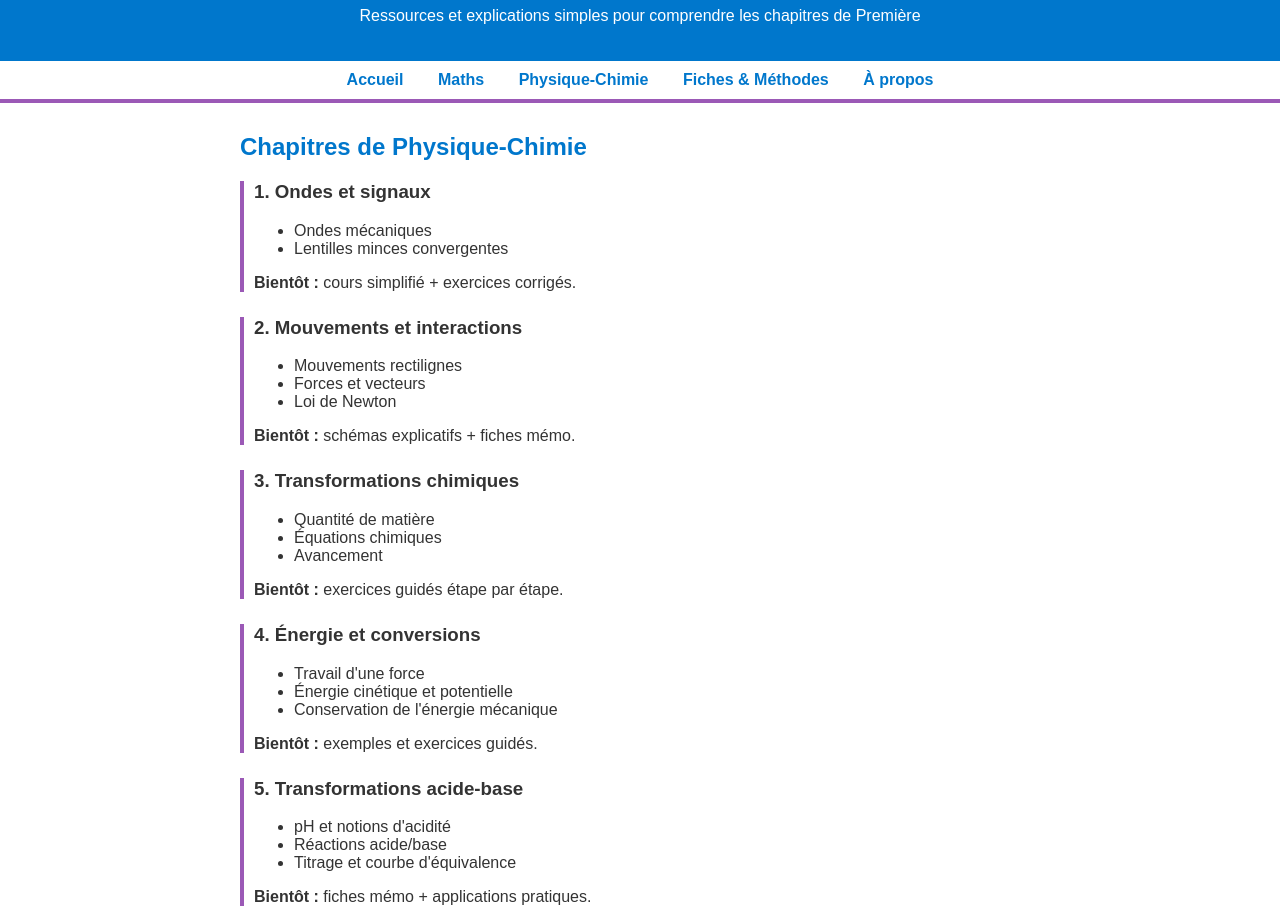
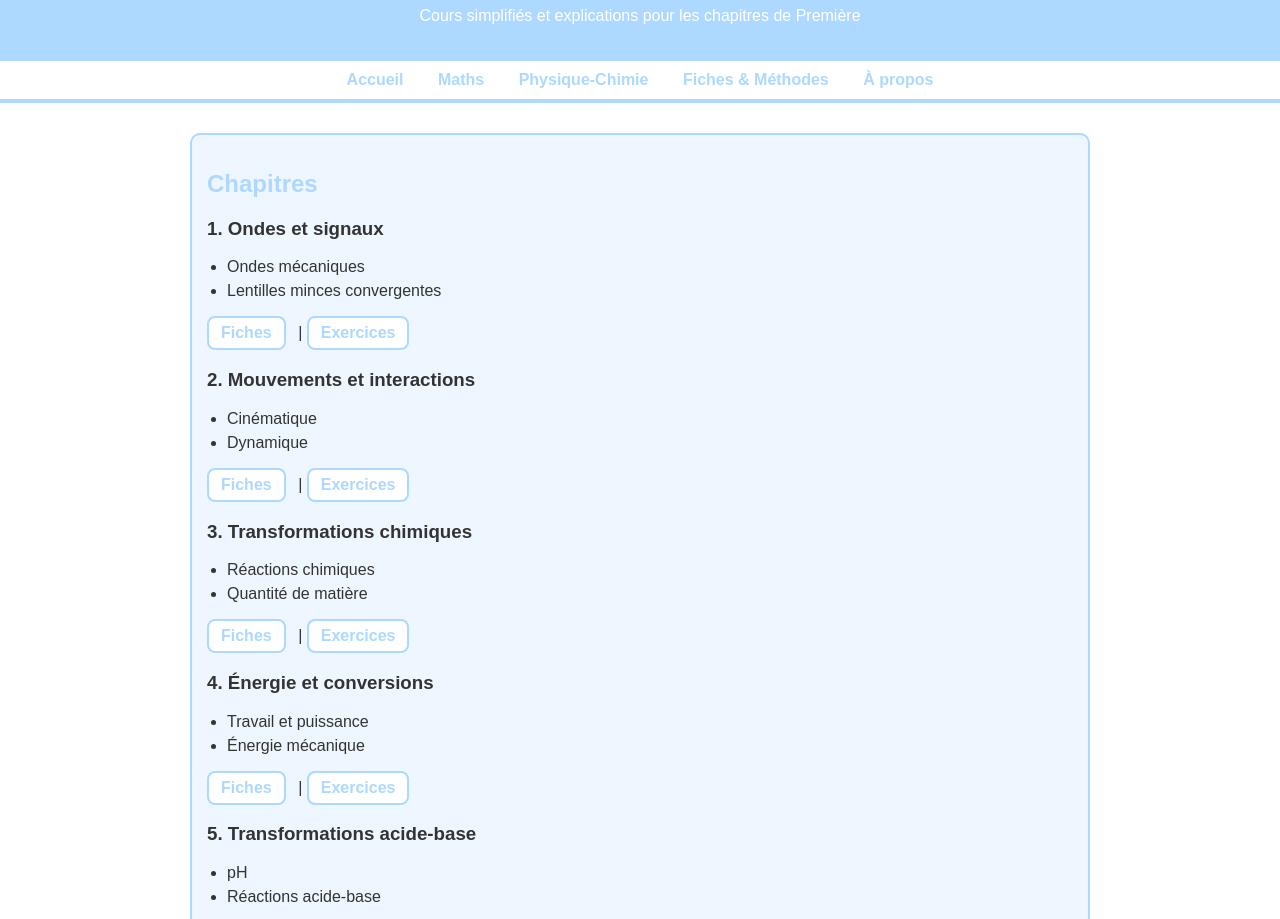
Before and after one commit to maaylis1/SpeSimple, a plain HTML site: page physique-chimie.html in a window 1280 px wide. Shown: the part 93-1012 px from the top of the page. Drawn offline with Linux system fonts and the light colour scheme.

Commit message:
Add files via upload

```diff
--- a/physique-chimie.html
+++ b/physique-chimie.html
@@ -1,4 +1,3 @@
-
 <!DOCTYPE html>
 <html lang="fr">
 <head>
@@ -14,20 +13,20 @@
             color: #333;
         }
         header {
-            background-color: #0077cc;
+            background-color: #add8ff;
             color: white;
             padding: 20px;
             text-align: center;
         }
         nav {
             background-color: #ffffff;
-            border-bottom: 4px solid #9b59b6;
+            border-bottom: 4px solid #add8ff; /* bleu clair */
             padding: 10px;
             text-align: center;
         }
         nav a {
             margin: 0 15px;
-            color: #0077cc;
+            color: #add8ff;
             text-decoration: none;
             font-weight: bold;
         }
@@ -35,24 +34,47 @@
             text-decoration: underline;
         }
         main {
-            max-width: 800px;
+            max-width: 900px;
             margin: 30px auto;
             padding: 0 15px;
         }
         h2 {
-            color: #0077cc;
+            color: #add8ff;
         }
-        .chapitre {
-            border-left: 4px solid #9b59b6;
-            padding-left: 10px;
-            margin-bottom: 25px;
+        .case {
+            border: 2px solid #add8ff; /* bleu clair */
+            border-radius: 10px;
+            padding: 15px;
+            margin-top: 20px;
+            background-color: #eef7ff; /* bleu très pale */
+        }
+        ul {
+            list-style: disc;
+            padding-left: 20px;
+        }
+        li {
+            margin-bottom: 6px;
+        }
+    .btn {
+            display: inline-block;
+            padding: 6px 12px;
+            border: 2px solid #add8ff;
+            border-radius: 8px;
+            background-color: #ffffff;
+            text-decoration: none;
+            color: #add8ff;
+            font-weight: bold;
+            margin-right: 8px;
+        }
+        .btn:hover {
+            background-color: #d9edff;
         }
     </style>
 </head>
 <body>
     <header>
         <h1>Physique-Chimie</h1>
-        <p>Ressources et explications simples pour comprendre les chapitres de Première</p>
+        <p>Cours simplifiés et explications pour les chapitres de Première</p>
     </header>
 
     <nav>
@@ -64,58 +86,44 @@
     </nav>
 
     <main>
-        <h2>Chapitres de Physique-Chimie</h2>
+        <div class="case">
+            <h2>Chapitres</h2>
 
-        <div class="chapitre">
             <h3>1. Ondes et signaux</h3>
             <ul>
                 <li>Ondes mécaniques</li>
                 <li>Lentilles minces convergentes</li>
             </ul>
-            <p><strong>Bientôt :</strong> cours simplifié + exercices corrigés.</p>
-        </div>
+            <p><a href="#" class="btn">Fiches</a> | <a href="#" class="btn">Exercices</a></p>
 
-        <div class="chapitre">
             <h3>2. Mouvements et interactions</h3>
             <ul>
-                <li>Mouvements rectilignes</li>
-                <li>Forces et vecteurs</li>
-                <li>Loi de Newton</li>
+                <li>Cinématique</li>
+                <li>Dynamique</li>
             </ul>
-            <p><strong>Bientôt :</strong> schémas explicatifs + fiches mémo.</p>
-        </div>
+            <p><a href="#" class="btn">Fiches</a> | <a href="#" class="btn">Exercices</a></p>
 
-        <div class="chapitre">
             <h3>3. Transformations chimiques</h3>
             <ul>
+                <li>Réactions chimiques</li>
                 <li>Quantité de matière</li>
-                <li>Équations chimiques</li>
-                <li>Avancement</li>
             </ul>
-            <p><strong>Bientôt :</strong> exercices guidés étape par étape.</p>
-        </div>
+            <p><a href="#" class="btn">Fiches</a> | <a href="#" class="btn">Exercices</a></p>
 
-        <div class="chapitre">
             <h3>4. Énergie et conversions</h3>
             <ul>
-                <li>Travail d'une force</li>
-                <li>Énergie cinétique et potentielle</li>
-                <li>Conservation de l'énergie mécanique</li>
+                <li>Travail et puissance</li>
+                <li>Énergie mécanique</li>
             </ul>
-            <p><strong>Bientôt :</strong> exemples et exercices guidés.</p>
-        </div>
+            <p><a href="#" class="btn">Fiches</a> | <a href="#" class="btn">Exercices</a></p>
 
-        <div class="chapitre">
             <h3>5. Transformations acide-base</h3>
             <ul>
-                <li>pH et notions d'acidité</li>
-                <li>Réactions acide/base</li>
-                <li>Titrage et courbe d'équivalence</li>
+                <li>pH</li>
+                <li>Réactions acide-base</li>
             </ul>
-            <p><strong>Bientôt :</strong> fiches mémo + applications pratiques.</p>
+            <p><a href="#" class="btn">Fiches</a> | <a href="#" class="btn">Exercices</a></p>
         </div>
-
-        <p>Plus de contenu arrive très vite.</p>
     </main>
 
     <footer>
```
